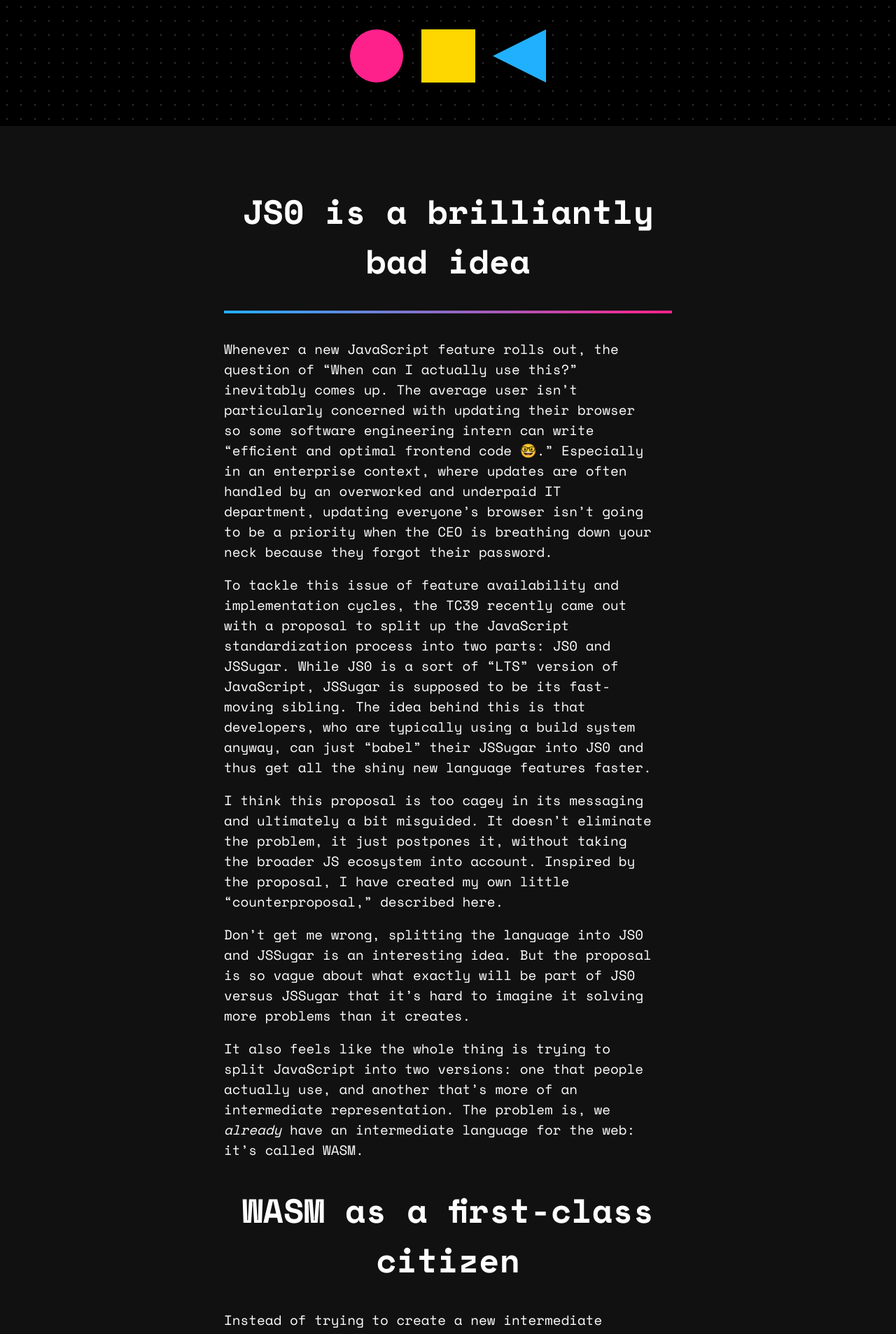
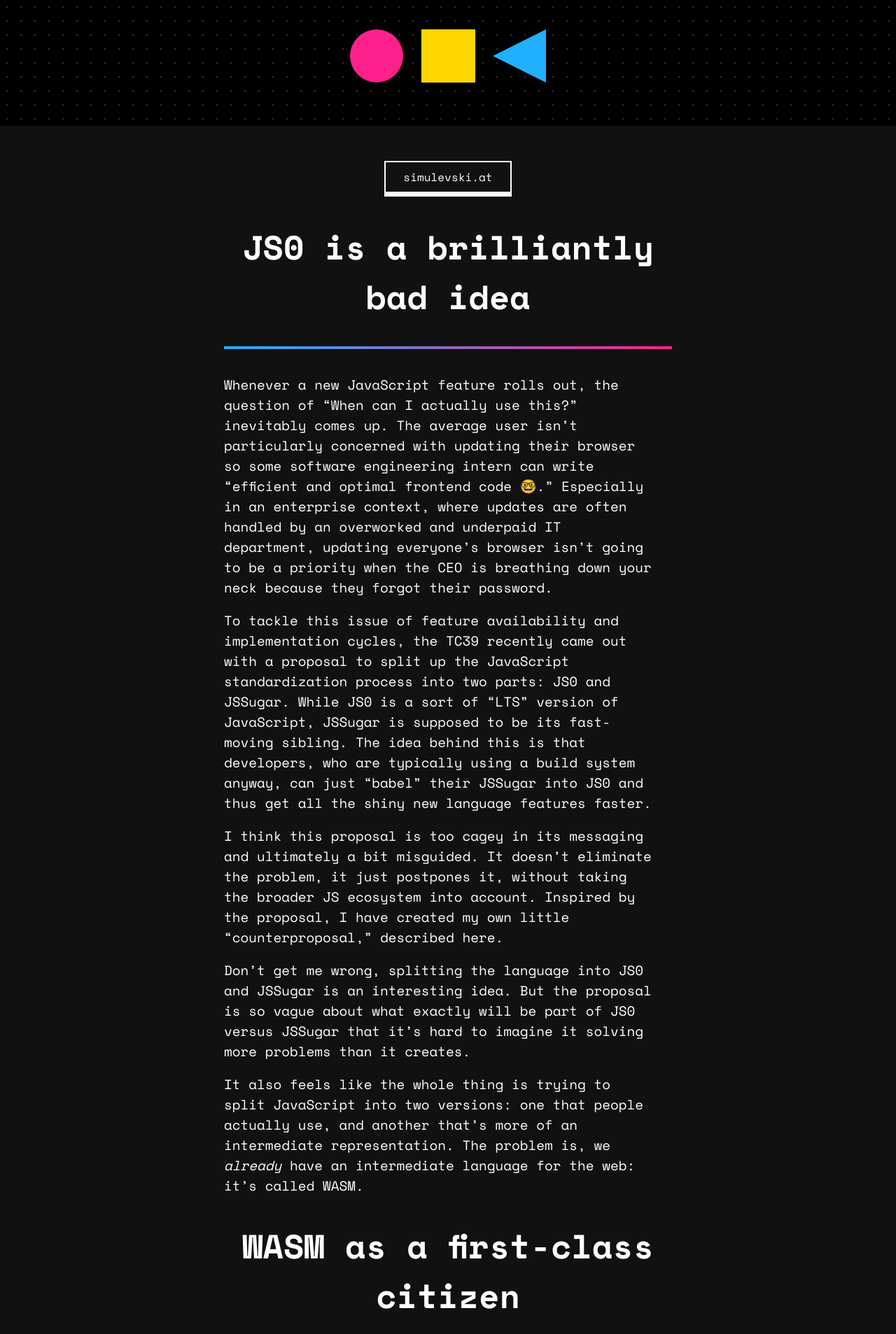
Before and after one commit to Azer0s/azer0s.github.io, a Jekyll site: the page built from _posts/2024-10-24-js0.md, in a window 1280 px wide. Shown: the top 1907 px of the page at 70% size. Built offline with Jekyll 4.4.1, drawn with Linux system fonts in a browser that asks for light colours; nearby versions of some CDN libraries.

Commit message:
Make responsive, add back button in post

```diff
--- a/_layouts/post.html
+++ b/_layouts/post.html
@@ -15,7 +15,11 @@
     </div>
 
     <div class="post-section">
-        <h1>{{ page.title }}</h2>
+        <div class="back-button-container">
+            <button class="back-button">simulevski.at</button>
+        </div>
+
+        <h1 id="{{ page.title | slugify }}">{{ page.title }}</h1>
 
         <hr>
 
--- a/assets/css/post.css
+++ b/assets/css/post.css
@@ -13,6 +13,38 @@
 pre {
     margin-top: 2vh;
     margin-bottom: 2vh;
+}
+
+.back-button-container {
+    padding-bottom: 5px;
+    background-color: white;
+    width: fit-content;
+    margin: 0 auto;
+    transition: background-color 0.1s;
+}
+
+.back-button {
+    background-color: #111;
+    border: 2px solid white;
+    padding: 1vh 2vw;
+    color: white;
+    font: inherit;
+    cursor: pointer;
+    transition: background-color 0.1s;
+    transition: transform 0.1s;
+}
+
+.back-button-container:hover {
+    background-color: #111;
+    transition: background-color 0.1s;
+}
+
+.back-button:hover {
+    background-color: white;
+    color: black;
+    transform: translateY(5px);
+    transition: background-color 0.1s;
+    transition: transform 0.1s;
 }
 
 .post-section {
@@ -33,6 +65,10 @@
     margin: 0 auto !important;
     box-decoration-break: clone;
     display: flex;
+}
+
+p > code {
+    overflow-wrap: break-word;
 }
 
 .copyright {
@@ -138,6 +174,13 @@
         font-size: unset;
     }
 
+    .post-section h1 {
+        font-size: 2.5rem;
+        margin: 0 auto;
+        margin-top: 4vh;
+        max-width: unset;
+    }
+
     .post-section h3 {
         font-size: 1.7rem;
         text-align: left;
--- a/assets/js/post.js
+++ b/assets/js/post.js
@@ -1,3 +1,7 @@
 document.querySelector(".shapes-triangle").addEventListener("click", async function() {
     window.location.href = "/";
 });
+
+document.querySelector(".back-button").addEventListener("click", async function() {
+    window.location.href = "/#blog";
+});
```
